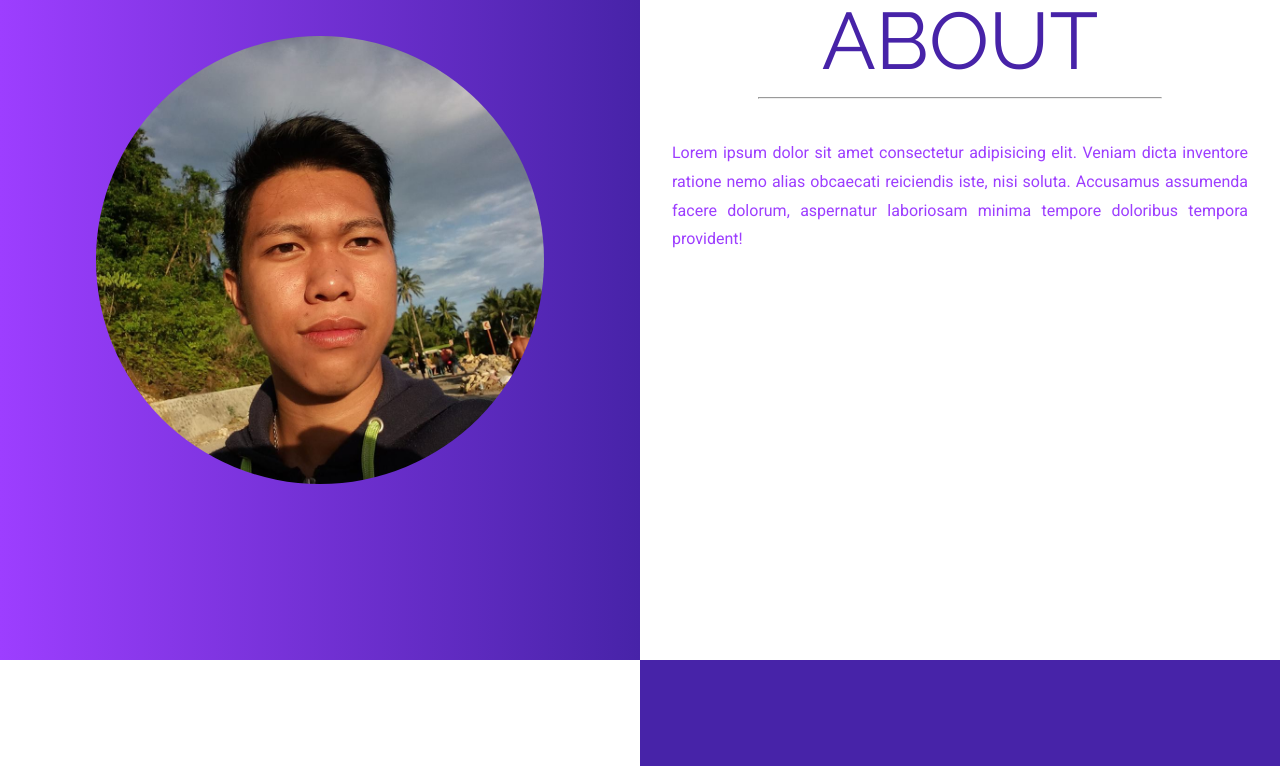
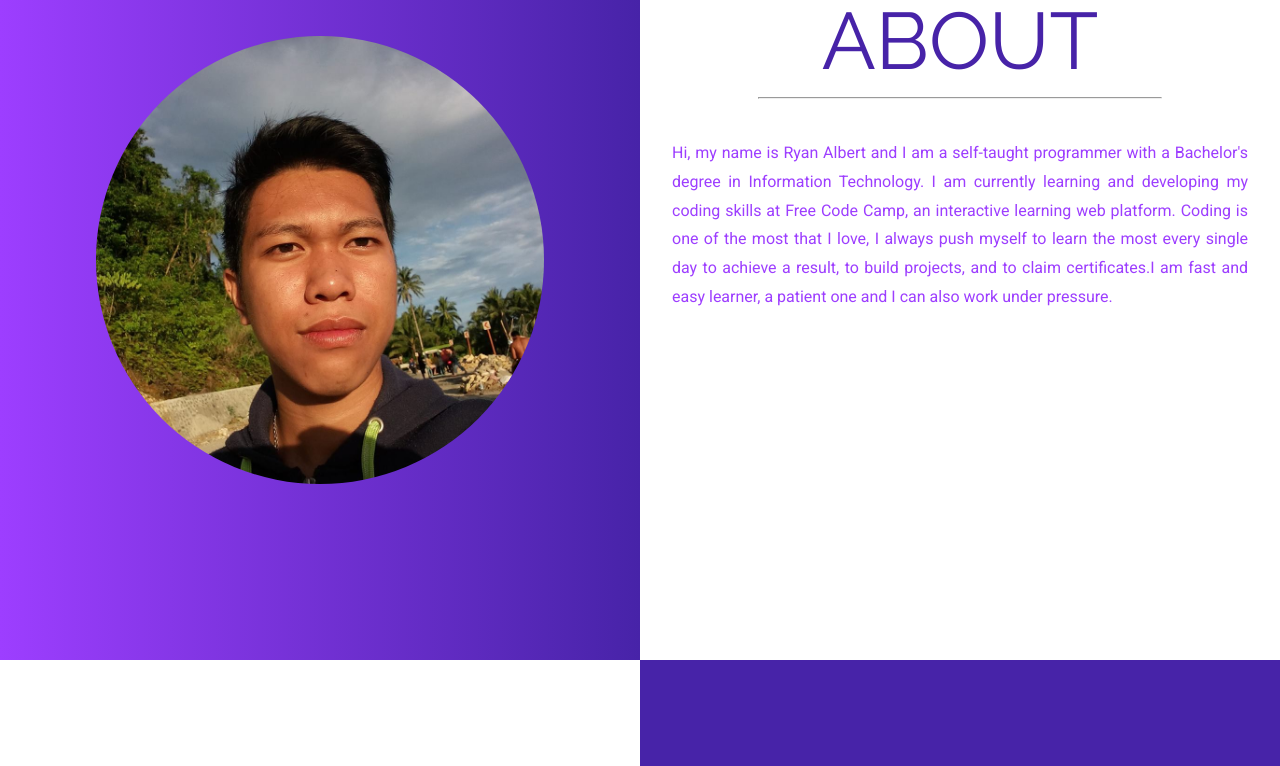
Before and after one commit to mryanalbert/portfolio, a plain HTML site: page index.html in a window 1280 px wide. Shown: the part 940-1706 px from the top of the page. Drawn offline with Linux system fonts and the light colour scheme.

Commit message:
Update index.html

```diff
--- a/index.html
+++ b/index.html
@@ -39,7 +39,10 @@
                 <div class="about-content">
                     <p class="about-heading">ABOUT</p>
                     <hr/>
-                    <p>Lorem ipsum dolor sit amet consectetur adipisicing elit. Veniam dicta inventore ratione nemo alias obcaecati reiciendis iste, nisi soluta. Accusamus assumenda facere dolorum, aspernatur laboriosam minima tempore doloribus tempora provident!</p>
+                    <p>
+                        Hi, my name is Ryan Albert and I am a self-taught programmer with a Bachelor's degree in Information Technology. I am currently learning and developing my coding skills at Free Code Camp, an interactive learning web platform.
+Coding is one of the most that I love, I always push myself to learn the most every single day to achieve a result, to build projects, and to claim certificates.I am fast and easy learner, a patient one and I can also work under pressure.
+                    </p>
                 </div>
             </div>
         </section>
```
